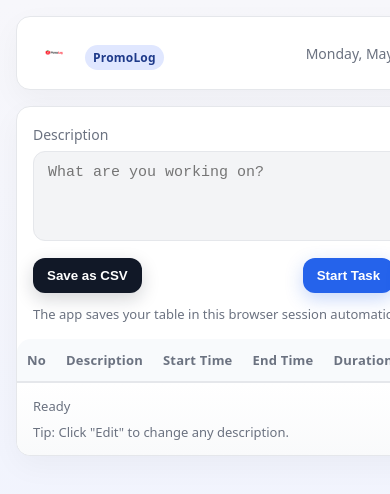
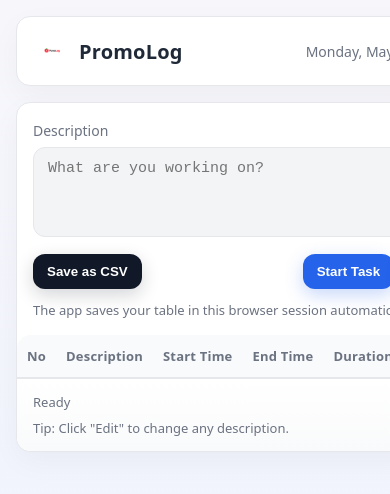
Before and after one commit to Thusithanjana/PomoLog, a React (Vite) app: page / in a window 390 px wide. Shown: the top 494 px of the page. Built offline with nearby package versions, Linux system fonts and the light colour scheme.

Commit message:
refactor: update header styles and simplify markup

```diff
--- a/src/App.css
+++ b/src/App.css
@@ -19,19 +19,22 @@
 .brand {
   display: flex;
   align-items: center;
-  gap: 12px;
+  gap: 10px;
 }
 
 .brand-logo {
-  width: 42px;
-  height: 42px;
+  width: 36px;
+  height: 36px;
   object-fit: contain;
+  flex-shrink: 0;
 }
 
 header h1 {
-  font-size: 22px;
+  font-size: 24px;
   margin: 0;
   letter-spacing: 0.2px;
+  font-weight: 700;
+  color: var(--ink);
 }
 
 header .date {
@@ -239,8 +242,12 @@
   }
 
   .brand-logo {
-    width: 36px;
-    height: 36px;
+    width: 32px;
+    height: 32px;
+  }
+
+  header h1 {
+    font-size: 20px;
   }
 
   .footer-actions {
--- a/src/components/AppHeader.jsx
+++ b/src/components/AppHeader.jsx
@@ -6,9 +6,7 @@
     <header>
       <div className="brand">
         <img className="brand-logo" src={logo} alt="PromoLog logo" />
-        <h1>
-          <span className="pill">PromoLog</span>
-        </h1>
+        <h1>PromoLog</h1>
       </div>
       <div className="date">{fmtDate(new Date())}</div>
     </header>
```
